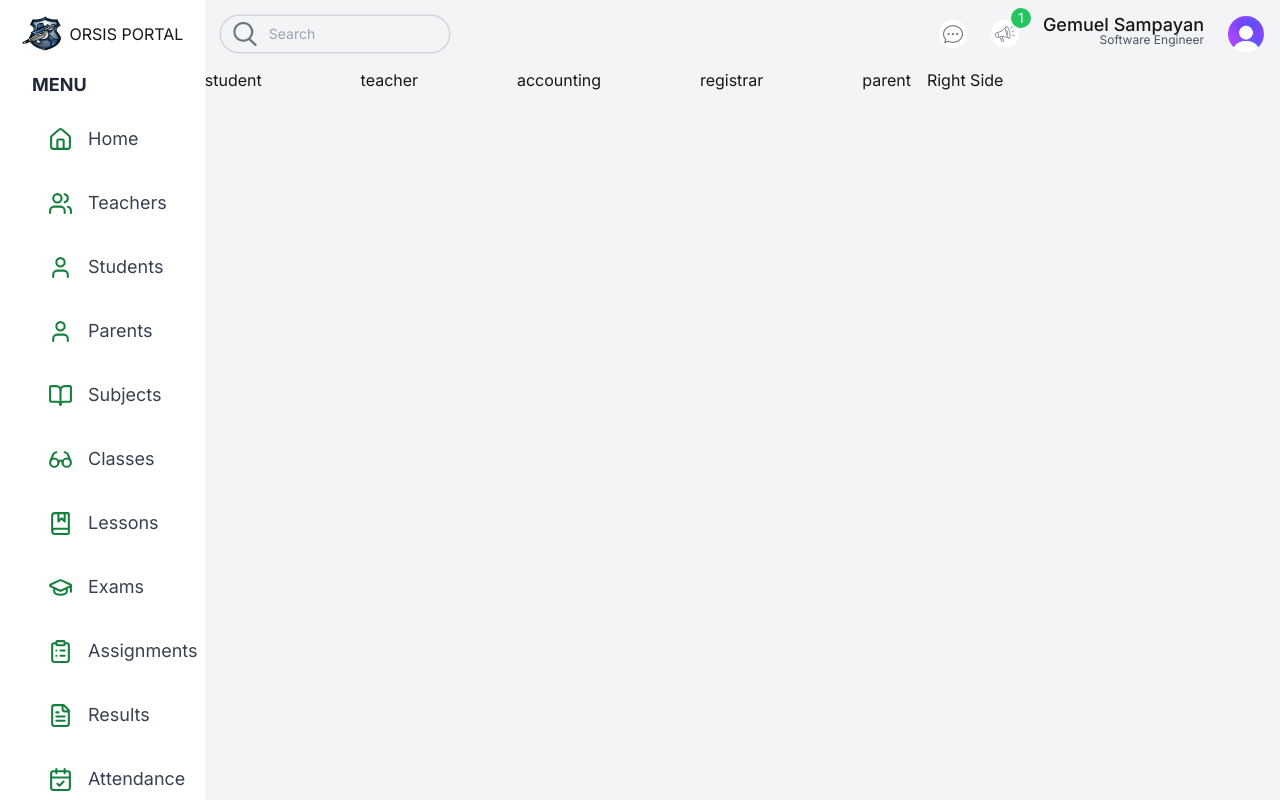
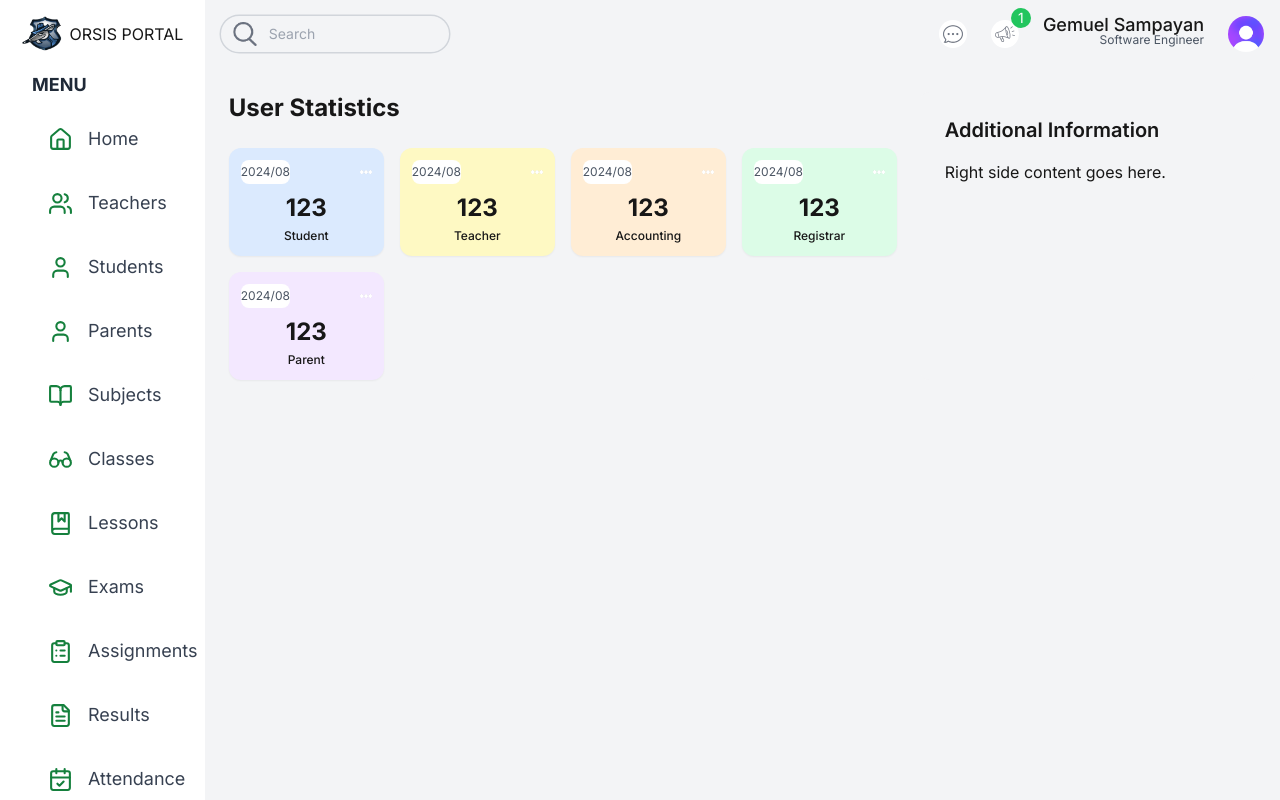
Before and after one commit to Mgtsampayan/Olivarez-University, a Next.js app in the folder frontend/: page /admin in a window 1280 px wide. Shown: the top 800 px of the page. Built offline with nearby package versions, Linux system fonts and the light colour scheme.

Commit message:
Software Engineer

```diff
--- a/frontend/src/app/(dashboard)/admin/page.tsx
+++ b/frontend/src/app/(dashboard)/admin/page.tsx
@@ -2,20 +2,25 @@ import UserCard from "@/components/UserCard"
 
 const AdminPage = () => {
   return (
-    <div className='flex flex-col md:flex-row gap-4'>
+    <div className='flex flex-col lg:flex-row gap-6 p-6'>
       {/* Left Side */}
-      <div className="w-full lg:w-2/3">
-      {/* User Card */}
-      <div className="flex justify-between gap-4">
+      <div className="w-full lg:w-2/3 space-y-6">
+        <h1 className="text-2xl font-bold mb-4">User Statistics</h1>
+        {/* User Cards */}
+        <div className="grid grid-cols-2 sm:grid-cols-2 md:grid-cols-3 lg:grid-cols-4 gap-4">
           <UserCard type="student"/>
           <UserCard type="teacher"/>
           <UserCard type="accounting"/>
           <UserCard type="registrar"/>
           <UserCard type="parent"/>
+          {/* You can easily add more UserCards here */}
         </div>
       </div>
       {/* Right Side */}
-      <div className="w-full lg:w-1/3">Right Side</div>
+      <div className="w-full lg:w-1/3 bg-gray-100 rounded-lg p-6">
+        <h2 className="text-xl font-semibold mb-4">Additional Information</h2>
+        <p>Right side content goes here.</p>
+      </div>
     </div>
   )
 }
--- a/frontend/src/components/UserCard.tsx
+++ b/frontend/src/components/UserCard.tsx
@@ -1,7 +1,33 @@
+import Image from "next/image"
+
 const UserCard = ({ type }: { type: string }) => {
+    const getBackgroundColor = () => {
+        switch (type) {
+            case 'student':
+                return 'bg-blue-100';
+            case 'teacher':
+                return 'bg-yellow-100';
+            case 'accounting':
+                return 'bg-orange-100';
+            case 'registrar':
+                return 'bg-green-100';
+            case 'parent':
+                return 'bg-purple-100';
+            default:
+                return 'bg-gray-100';
+        }
+    }
+
     return (
-        <div className=''>
-            <h2>{type}</h2>
+        <div className={`${getBackgroundColor()} rounded-xl p-3 flex flex-col justify-between shadow-sm hover:shadow-md transition-shadow duration-300`}>
+            <div className="flex justify-between items-center text-xs text-gray-600 mb-2">
+                <span className="text-[12px] bg-white rounded-lg py-1">2024/08</span>
+                <Image src="/more.png" alt="" width={12} height={12} />
+            </div>
+            <div className="text-center">
+                <h1 className="text-2xl font-bold mb-1">123</h1>
+                <h2 className="text-xs font-medium capitalize truncate">{type}</h2>
+            </div>
         </div>
     )
 }
--- a/frontend/tailwind.config.ts
+++ b/frontend/tailwind.config.ts
@@ -11,7 +11,14 @@ const config: Config = {
       colors: {
         background: "var(--background)",
         foreground: "var(--foreground)",
-        OlivesColor: ""
+        OlivesColor: "#007c42",
+        SecondaryColor: "#f7f7f7",
+        BlueStudent:"#0000FF",
+        GreenRegistrar:"#008000",
+        RedParent:"#FF0000",
+        YellowTeacher:"#a5c90f",
+        OrangeAccounting:"#ffb366",
+        PurpleAnother:"#800080",
       },
     },
   },
```
Also changed, not shown: frontend/public/more.png (added). Lines whose indentation alone changed are shown as unchanged.
